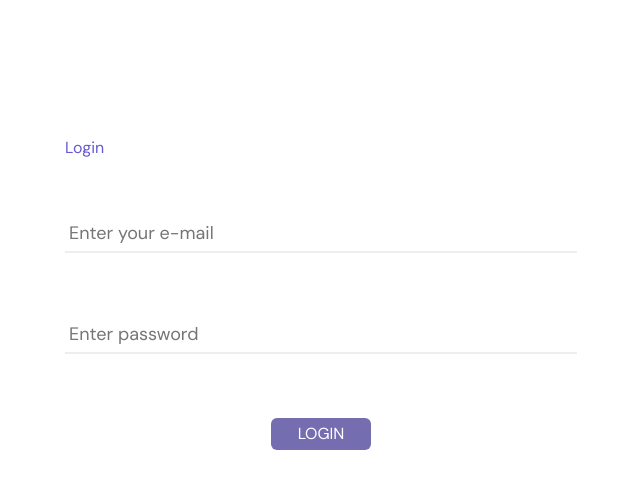
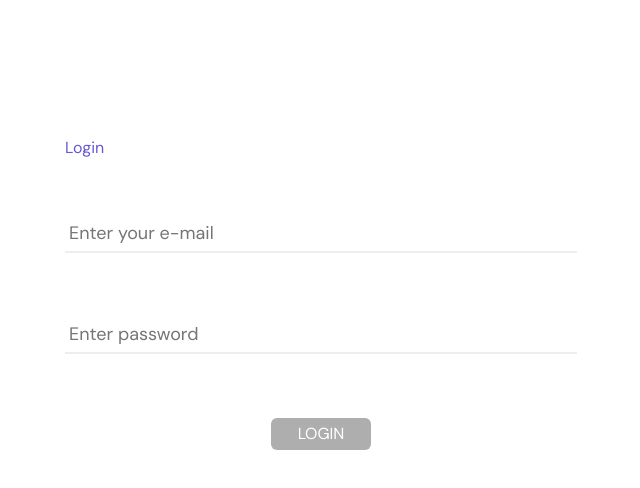
Before and after one commit to ailanablackorchid/react-login-app, a React (Create React App) app: page /login in a window 1280 px wide. Shown: the top 488 px of the page, without its empty margins (223-863 px from the left). Built offline with nearby package versions, Linux system fonts and the light colour scheme.

Commit message:
buttons disabled on empty input

```diff
--- a/src/API/GetService.js
+++ b/src/API/GetService.js
@@ -9,7 +9,7 @@ export default class GetService {
         Authorization: `Bearer${token}`,
       },
       error: function (result, status) {
-        console.log(result);
+        return result;
       },
     });
     return response;
--- a/src/components/UserForm.jsx
+++ b/src/components/UserForm.jsx
@@ -29,7 +29,12 @@ function UserForm(props) {
           required
         ></input>
 
-        <button type="submit">{props.buttonName}</button>
+        <button
+          type="submit"
+          disabled={!(props.email && props.last_name && props.first_name)}
+        >
+          {props.buttonName}
+        </button>
         <button type="button" onClick={props.onClick}>
           CANCEL
         </button>
--- a/src/pages/Login.jsx
+++ b/src/pages/Login.jsx
@@ -15,11 +15,13 @@ function Login(props) {
     const response = await PostService.login(formData);
     const json = await response.json();
     const token = json.token;
-    if (token) {
+    if (token !== undefined) {
       dispatch({ type: "SET_TOKEN", payload: token });
       dispatch({ type: "SET_IS_LOGGED", payload: true });
+      window.localStorage.setItem("authToken", token);
+    } else {
+      alert("Please enter password");
     }
-    window.localStorage.setItem("authToken", token);
   });
 
   const onChange = (e) => {
@@ -54,7 +56,12 @@ function Login(props) {
           placeholder="Enter password"
           onChange={onChange}
         />
-        <button type="submit">LOGIN</button>
+        <button type="submit" disabled={!(password && email)}>
+          LOGIN
+        </button>
+        {loginError && (
+          <h1 style={{ textAlign: "center" }}>Error: {loginError}</h1>
+        )}
       </form>
     </div>
   );
--- a/src/pages/UserList.jsx
+++ b/src/pages/UserList.jsx
@@ -67,7 +67,7 @@ function UserList(props) {
             filter={filterValue}
             onChange={(e) => setFilterValue(e.target.value)}
           />
-          <button>Search</button>
+          <button disabled={!filterValue}>Search</button>
         </div>
         {searchedUsers.length ? (
           <div>
--- a/src/styles/App.css
+++ b/src/styles/App.css
@@ -57,6 +57,10 @@ button{
     padding: .1em;
     cursor: pointer;
 }
+button:disabled{
+    background-color: #aeaeae;
+
+}
 
 .logout{
     width: 100%;
```
